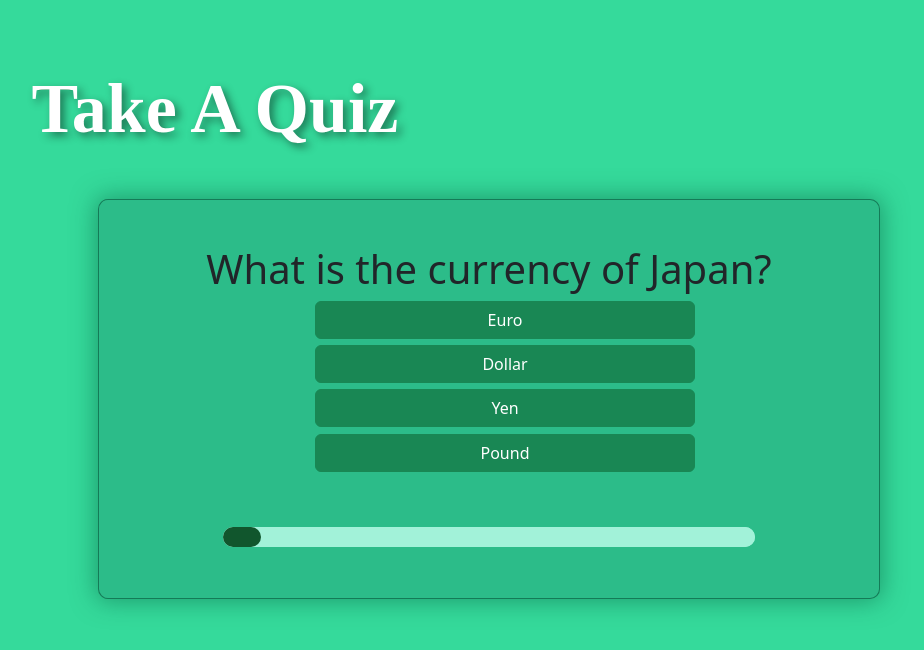
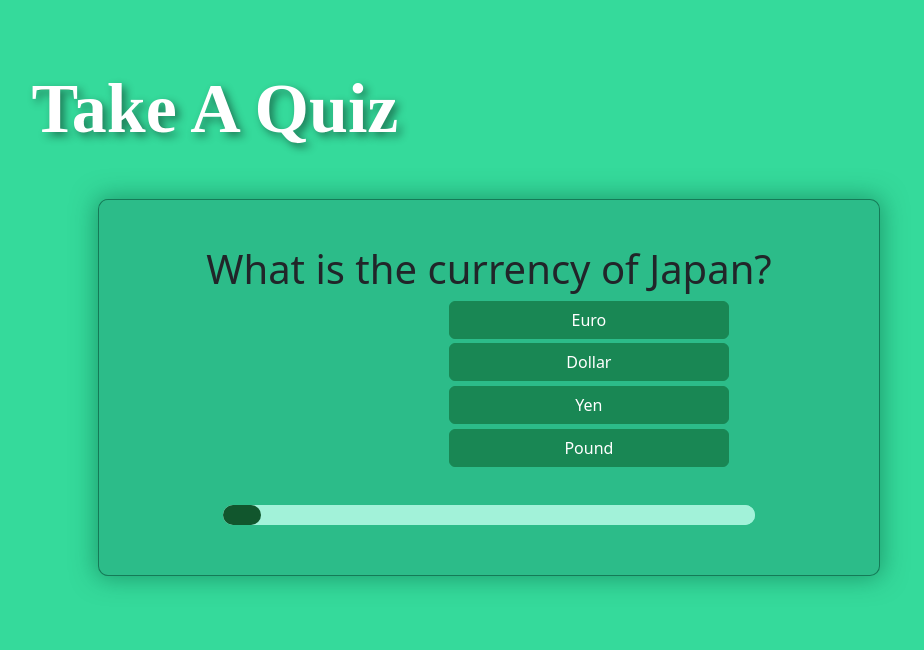
Before and after one commit to Mighty-k/Quiz-app, a React (Vite) app: page / in a window 1280 px wide. Shown: the top 650 px of the page, without its empty margins (151-1075 px from the left). Built offline with nearby package versions, Linux system fonts and the light colour scheme; a web font is replaced by a local one.

Commit message:
Update index.css

```diff
--- a/src/index.css
+++ b/src/index.css
@@ -31,6 +31,11 @@
   box-shadow: 0px 0px 24px 2px rgba(10, 98, 67, 0.52);
  -webkit-box-shadow: 0px 0px 24px 2px rgba(10, 98, 67,0.52);
  -moz-box-shadow: 0px 0px 24px 2px rgba(10, 98, 67,0.52);
+}
+
+ul{
+  padding-left:30% ;
+  margin:0;
 }
 
 li{
```
